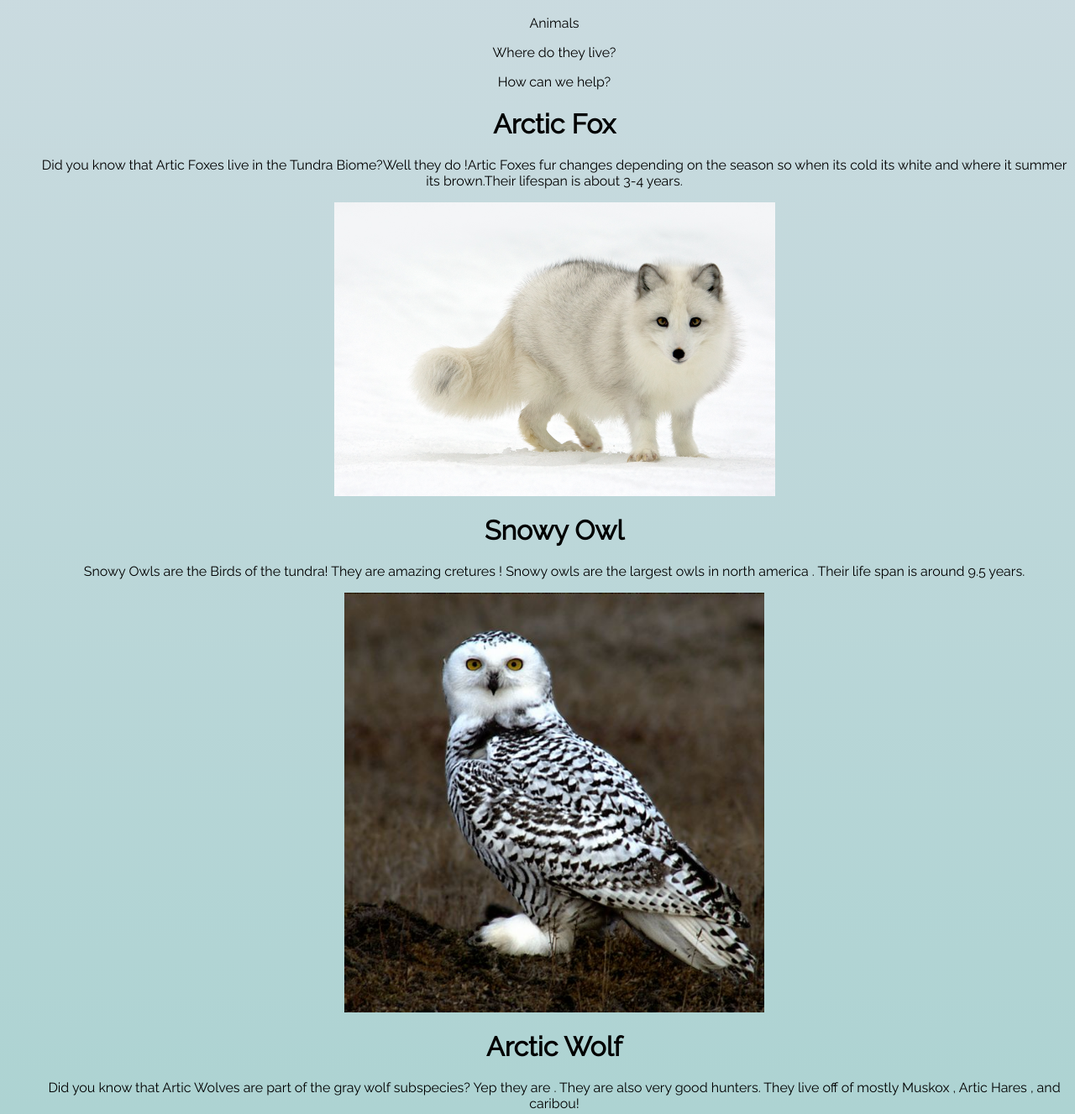
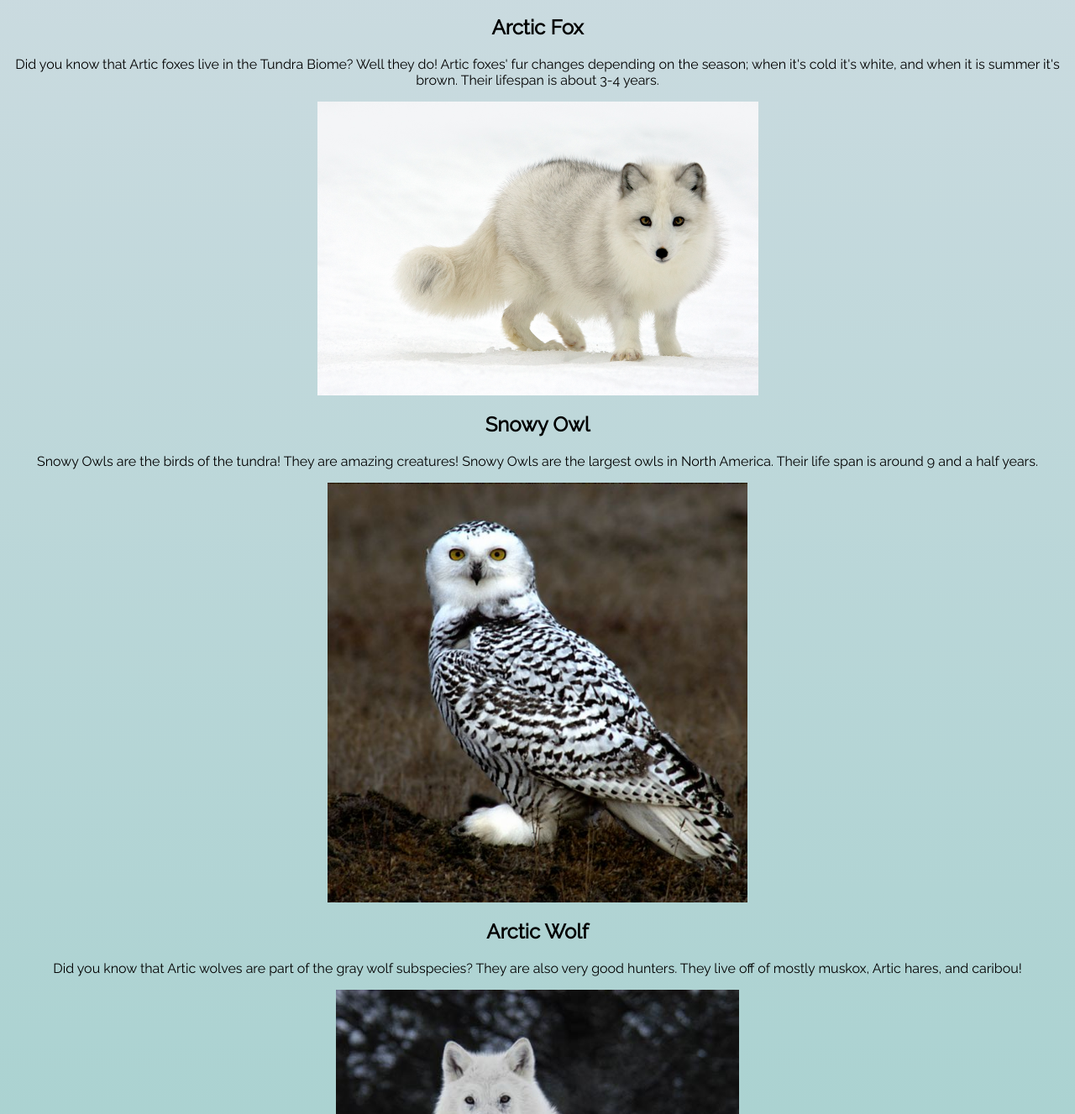
Before and after one commit to Leafpool/Leafpool.github.io, a plain HTML site: page Website Warrior.html in a window 1280 px wide. Shown: the part 48-1375 px from the top of the page at 84% size. Drawn offline with Linux system fonts and the light colour scheme.

Commit message:
Worked on some stuff: git status
ZZ

```diff
--- a/Website Warrior.html
+++ b/Website Warrior.html
@@ -19,25 +19,20 @@
 	<div>
 	        <h1>Arctic Animals!</h1>
 
-	        <ul>
-	            <p> Animals </p>
-	            <p>Where do they live?</p>
-	            <p> How can we help?</p>
-
-                <h1>Arctic Fox</h1>
-                <p>Did you know that Artic Foxes live in the Tundra Biome?Well they do !Artic Foxes fur changes depending on the season so when its cold its white and where it summer its brown.Their lifespan is about 3-4 years.</p>
+                <h2>Arctic Fox</h2>
+                <p>Did you know that Artic foxes live in the Tundra Biome? Well they do! Artic foxes' fur changes depending on the season; when it's cold it's white, and when it is summer it's brown. Their lifespan is about 3-4 years.</p>
                 <img src="imght.jpg" width = "525" height = "350">
 
-                <h1>Snowy Owl</h1>
-                <p>Snowy Owls are the Birds of the tundra! They are amazing cretures ! Snowy owls are the largest owls in north america . Their life span is around 9.5 years.</p>
+                <h2>Snowy Owl</h2>
+                <p>Snowy Owls are the birds of the tundra! They are amazing creatures! Snowy Owls are the largest owls in North America. Their life span is around 9 and a half years.</p>
                 <img src="Snowy_Owl_Barrow_Alaska.jpg" width = "500" height = "500">
 
 
-                <h1> Arctic Wolf </h1>
-                <p> Did you know that Artic Wolves are part of the gray wolf subspecies? Yep they are . They are also very good hunters. They live off of mostly Muskox , Artic Hares , and caribou!</p>
+                <h2> Arctic Wolf </h2>
+                <p> Did you know that Artic wolves are part of the gray wolf subspecies? They are also very good hunters. They live off of mostly muskox, Artic hares, and caribou!</p>
                 <img src=" wolfy.jpg">
                 <h1> Arctic Hare </h1>
-                <p> The Arctic Hare also known as the Polar rabbit is a species of hare that tends to live in the tundra Biome. They are hunted by Arctic Wolves and they eat berries,buds, branches ,etc.! their life span is around 5 years.</p>
+                <p> The Arctic Hare also known as the Polar rabbit is a species of hare that tends to live in the tundra biome. They are hunted by Arctic wolves and they eat berries, buds, branches, and more. Their life span is around 5 years.</p>
                  <img src="hare.jpg">
 
 
```
Also changed, not shown: Bootstrap Setup/homepage.html (+25 -0 lines).
